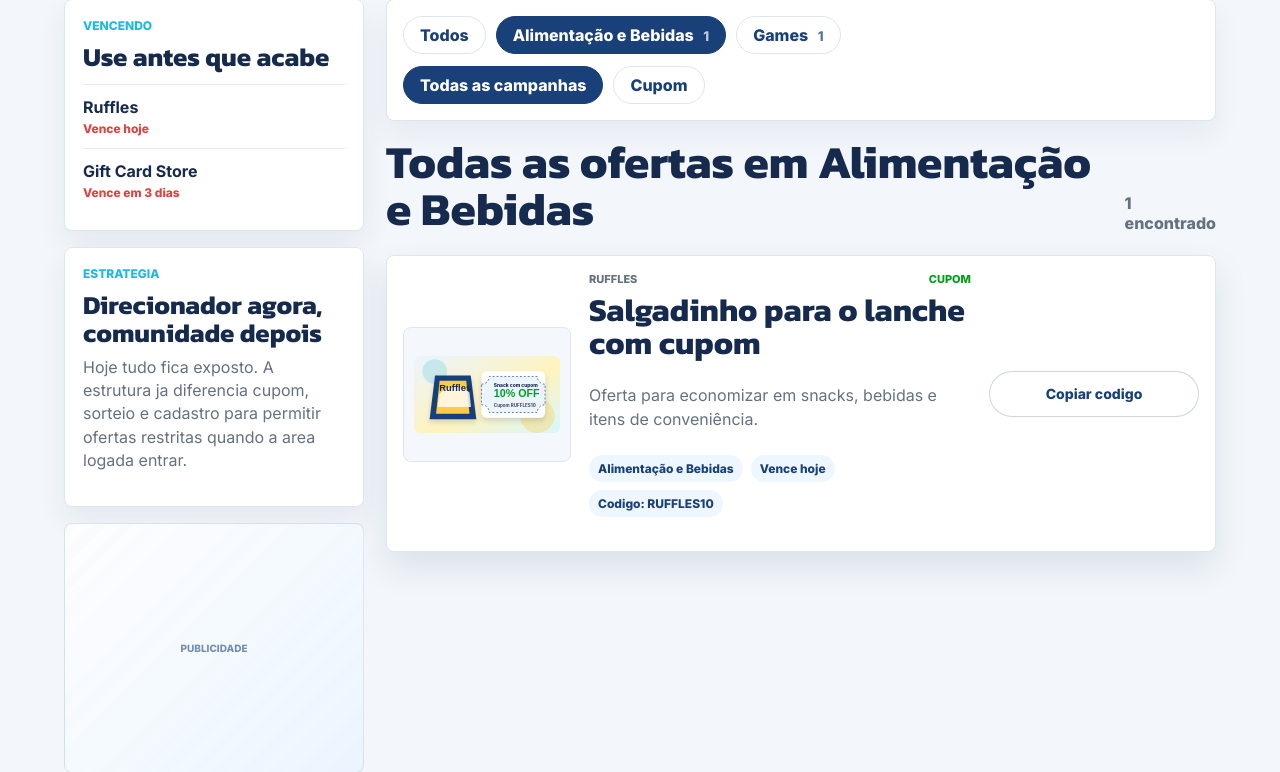
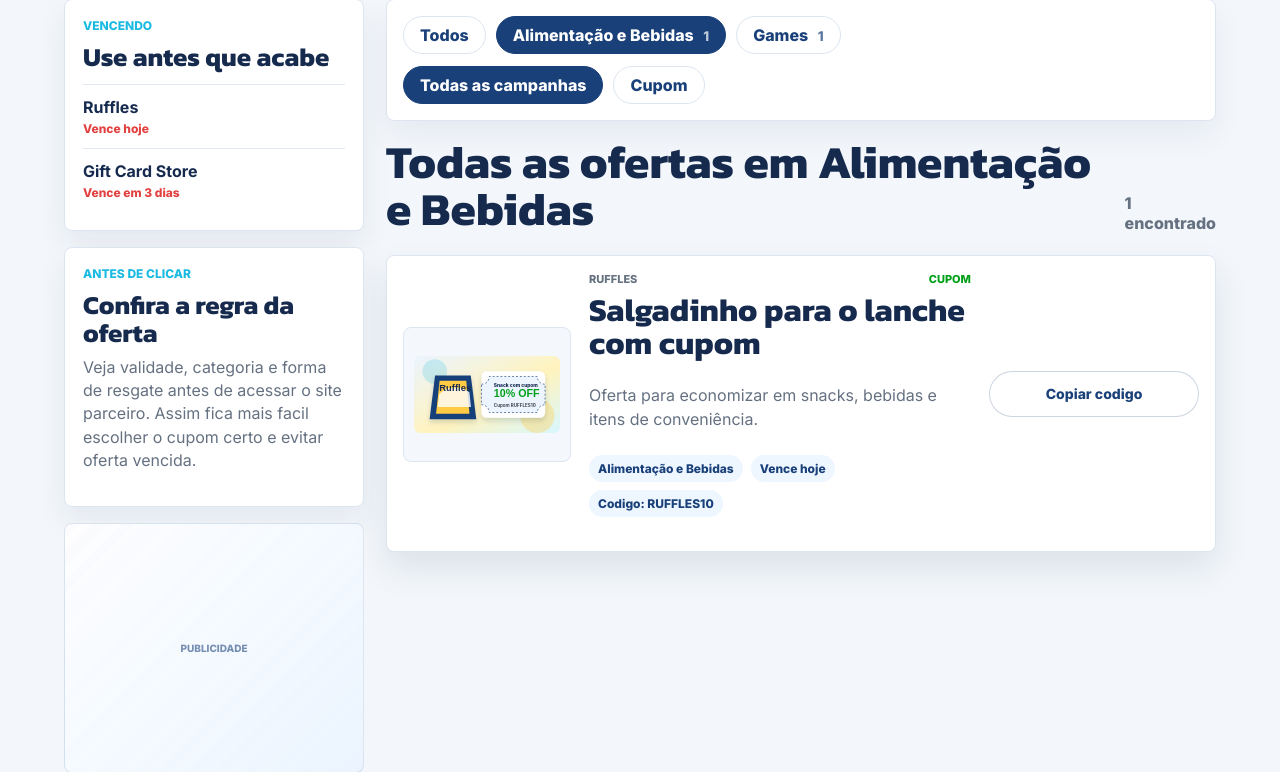
Before and after one commit to mazzuks/cupons-oferto, a PHP site: page /v2.php in a window 1280 px wide. Shown: the part 1264-2036 px from the top of the page. Run offline with PHP 8.4, Linux system fonts and the light colour scheme; data comes from the database, SQL or seed files in the repository; data that the repository does not hold is empty.

Commit message:
Update v2 sidebar copy

```diff
--- a/v2.php
+++ b/v2.php
@@ -140,9 +140,9 @@
             </div>
           </section>
           <section class="v2-side-note">
-            <p class="section-kicker">Estrategia</p>
-            <h2>Direcionador agora, comunidade depois</h2>
-            <p>Hoje tudo fica exposto. A estrutura ja diferencia cupom, sorteio e cadastro para permitir ofertas restritas quando a area logada entrar.</p>
+            <p class="section-kicker">Antes de clicar</p>
+            <h2>Confira a regra da oferta</h2>
+            <p>Veja validade, categoria e forma de resgate antes de acessar o site parceiro. Assim fica mais facil escolher o cupom certo e evitar oferta vencida.</p>
           </section>
           <aside class="inventory-slot inventory-slot-rectangle v2-side-ad" aria-label="Publicidade" data-inventory-slot="v2_lateral_300x250">
             <span>Publicidade</span>
```
